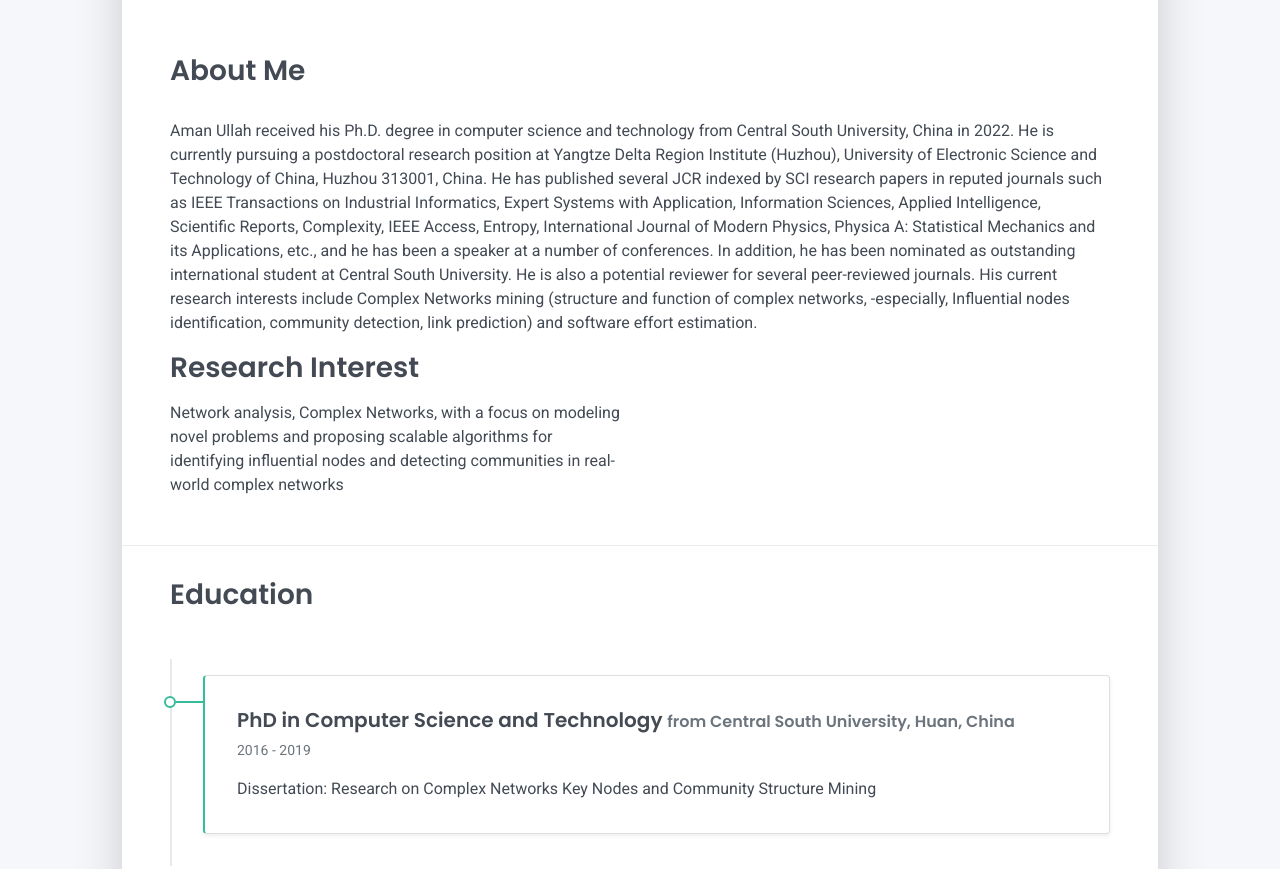
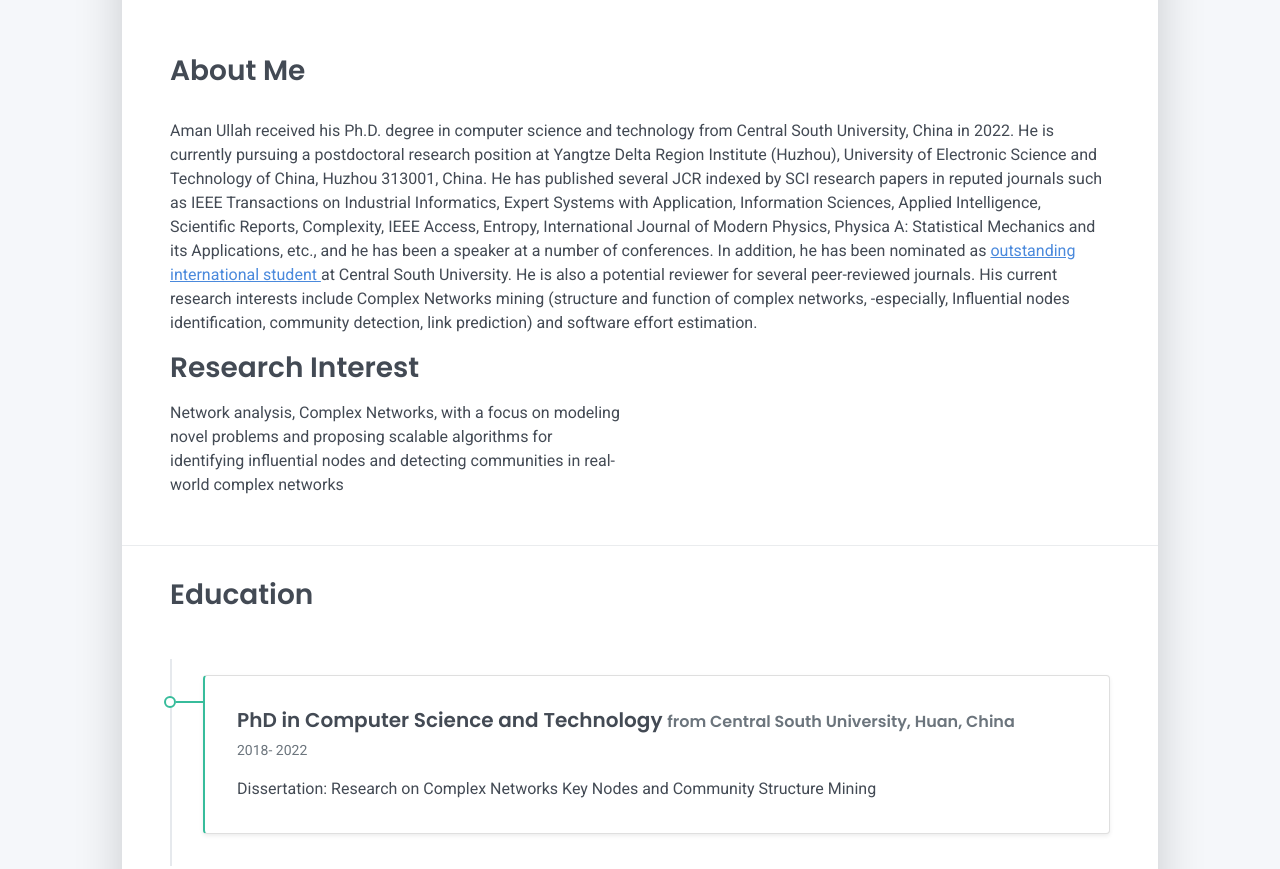
Before and after one commit to Amanullahkhanyou/Amanullahkhanyou.github.io, a plain HTML site: page index.html in a window 1280 px wide. Shown: the part 371-1240 px from the top of the page. Drawn offline with Linux system fonts and the light colour scheme.

Commit message:
Add files via upload

```diff
--- a/index.html
+++ b/index.html
@@ -4,7 +4,7 @@
     <meta charset="UTF-8">
     <meta http-equiv="X-UA-Compatible" content="IE=edge">
     <meta name="viewport" content="width=device-width, initial-scale=1">
-    <title>Raja</title>
+    <title>Aman</title>
     <link rel="preconnect" href="https://fonts.gstatic.com" crossorigin="crossorigin"/>
     <link rel="preload" as="style" href="https://fonts.googleapis.com/css2?family=Poppins:wght@600&amp;family=Roboto:wght@300;400;500;700&amp;display=swap"/>
     <link rel="stylesheet" href="https://fonts.googleapis.com/css2?family=Poppins:wght@600&amp;family=Roboto:wght@300;400;500;700&amp;display=swap" media="print" onload="this.media='all'"/>
@@ -53,7 +53,8 @@
     <div class="row">
       <div class="col-md-12">
         <h2 class="h3 mb-3">About Me</h2>
-        <p>Aman Ullah received his Ph.D. degree in computer science and technology from Central South University, China in 2022. He is currently pursuing a postdoctoral research position at Yangtze Delta Region Institute (Huzhou), University of Electronic Science and Technology of China, Huzhou 313001, China. He has published several JCR indexed by SCI research papers in reputed journals such as IEEE Transactions on Industrial Informatics, Expert Systems with Application, Information Sciences, Applied Intelligence, Scientific Reports, Complexity, IEEE Access, Entropy, International Journal of Modern Physics, Physica A: Statistical Mechanics and its Applications, etc., and he has been a speaker at a number of conferences. In addition, he has been nominated as outstanding international student at Central South University. He is also a potential reviewer for several peer-reviewed journals. His current research interests include Complex Networks mining (structure and function of complex networks, -especially, Influential nodes identification, community detection, link prediction) and software effort estimation.
+        <p>Aman Ullah received his Ph.D. degree in computer science and technology from Central South University, China in 2022. He is currently pursuing a postdoctoral research position at Yangtze Delta Region Institute (Huzhou), University of Electronic Science and Technology of China, Huzhou 313001, China.
+		He has published several JCR indexed by SCI research papers in reputed journals such as IEEE Transactions on Industrial Informatics, Expert Systems with Application, Information Sciences, Applied Intelligence, Scientific Reports, Complexity, IEEE Access, Entropy, International Journal of Modern Physics, Physica A: Statistical Mechanics and its Applications, etc., and he has been a speaker at a number of conferences. In addition, he has been nominated as <a href="https://mp.weixin.qq.com/s/LhOsdTPD3ezPClH1fO_1Og"> outstanding international student </a> at Central South  University. He is also a potential reviewer for several peer-reviewed journals. His current research interests include Complex Networks mining (structure and function of complex networks, -especially, Influential nodes identification, community detection, link prediction) and software effort estimation.
 	  </div>
       <!-- <div class="col-md-5 offset-md-1">
         <div class="row mt-2">
@@ -106,7 +107,7 @@
       <div class="timeline-card timeline-card-success card shadow-sm">
         <div class="card-body">
           <div class="h5 mb-1">PhD in Computer Science and Technology <span class="text-muted h6">from Central South University, Huan, China</span></div>
-          <div class="text-muted text-small mb-2">2016 - 2019</div>
+          <div class="text-muted text-small mb-2">2018- 2022</div>
           <div>Dissertation: Research on Complex Networks Key Nodes and Community Structure Mining</div>
         </div>
       </div>
```
